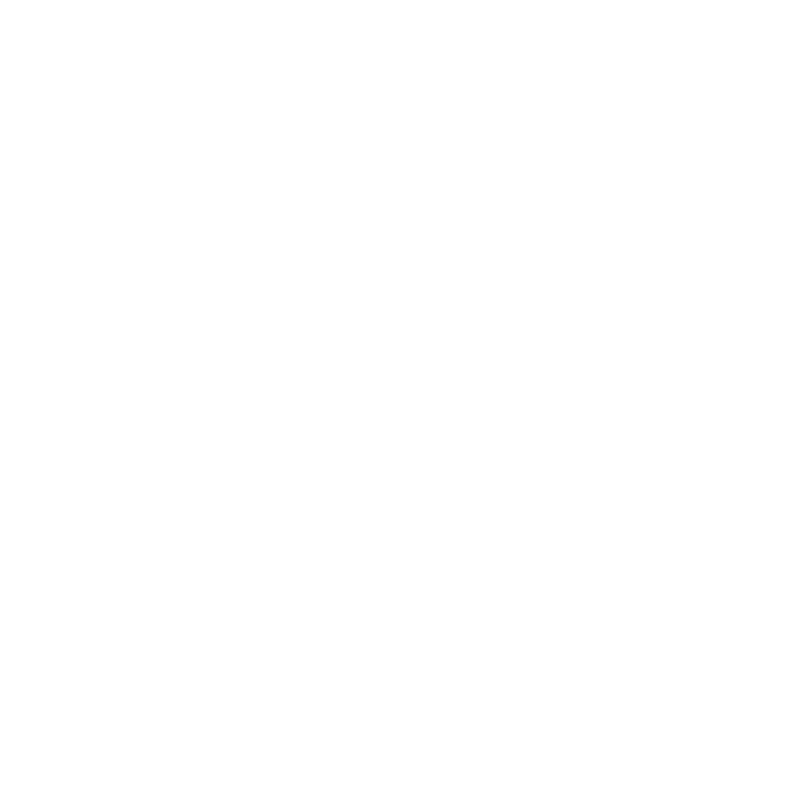
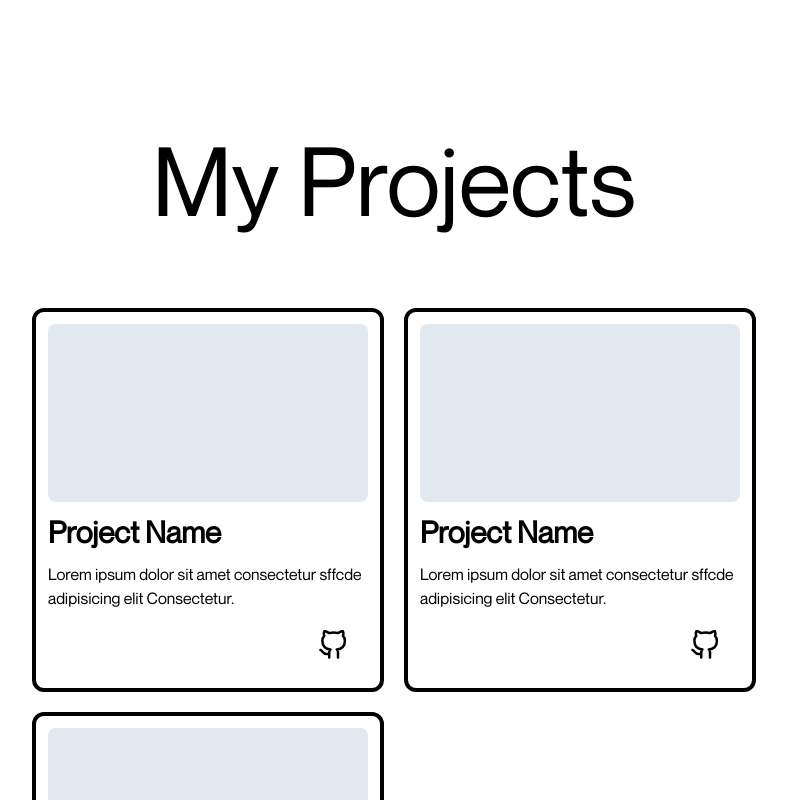
Before and after one commit to gvirus21/Portfolio-website, a Next.js app: page / in a window 1280 px wide. Shown: the part 1560-2360 px from the top of the page, without its empty margins (246-1033 px from the left). Before the commit the page ends 1640 px from the top, so only its background shows below. Built offline with nearby package versions, Linux system fonts and the light colour scheme.

Commit message:
WIP - projects page

```diff
--- /dev/null
+++ b/app/Projects.tsx
@@ -0,0 +1,98 @@
+"use client";
+import React from "react";
+import { FiGithub } from "react-icons/fi";
+import { IconContext } from "react-icons";
+import { motion } from "framer-motion";
+
+const containerVariant = {
+  initial: {
+    opacity: 0,
+    y: 100,
+  },
+  visible: {
+    opacity: 1,
+    y: 0,
+    transition: {
+      ease: "easeOut",
+      duration: 0.8,
+    },
+  },
+};
+
+const projects = [
+  {
+    id: 1,
+    name: "Project Name",
+    description:
+      " Lorem ipsum dolor sit amet consectetur sffcde adipisicing elit Consectetur.",
+    hostedLink: "",
+    githubLink: "",
+  },
+  {
+    id: 2,
+    name: "Project Name",
+    description:
+      " Lorem ipsum dolor sit amet consectetur sffcde adipisicing elit Consectetur.",
+    hostedLink: "",
+    githubLink: "",
+  },
+  {
+    id: 3,
+    name: "Project Name",
+    description:
+      " Lorem ipsum dolor sit amet consectetur sffcde adipisicing elit Consectetur.",
+    hostedLink: "",
+    githubLink: "",
+  },
+];
+
+const Projects = () => {
+  return (
+    <div className="h-screen w-screen bg-white -mt-1 xs:pt-24 flex justify-center">
+      <motion.div
+        variants={containerVariant}
+        initial="initial"
+        whileInView="visible"
+        viewport={{ once: false, amount: 0.3 }}
+        className="max-w-[70rem]"
+      >
+        <h1 className="xs:text-5xl lg:text-8xl xs:text-center xl:text-right xs:mb-10 lg:mb-20">
+          My Projects
+        </h1>
+        <div className="grid xs:grid-cols-1 lg:grid-cols-2 xl:grid-cols-3 gap-5 mt-10 w-full">
+          {projects.map((project) => {
+            return (
+              <ProjectCard
+                key={project.id}
+                name={project.name}
+                description={project.description}
+              />
+            );
+          })}
+        </div>
+      </motion.div>
+    </div>
+  );
+};
+
+export default Projects;
+
+const ProjectCard = ({ name, description }) => {
+  return (
+    <div className="h-[24rem] rounded-xl w-[22rem] bg-white border-4 border-black flex flex-col items-center px-3">
+      <div className="bg-slate-200 w-[20rem] h-[12rem] rounded-lg my-3"></div>
+
+      <div className="h-3/6 w-full flex flex-col">
+        <h1 className="text-3xl font-bold">{name}</h1>
+        <p className="mt-3 mb-5">{description}</p>
+        <div className="flex justify-end px-5">
+          <div className="">
+            <IconContext.Provider value={{ size: "30", color: "#000" }}>
+              <FiGithub />
+            </IconContext.Provider>
+          </div>
+        </div>
+      </div>
+    </div>
+  );
+};
--- a/app/page.tsx
+++ b/app/page.tsx
@@ -3,6 +3,7 @@ import Cursor from "../components/utils/Cursor";
 import Header from "./Header"
 import Herosection from "./Herosection"
 import About from "./About"
+import Projects from "./Projects"
 const page = () => {
   return (
     <div className="relative">
@@ -10,6 +11,7 @@ const page = () => {
       <Header />
       <Herosection />
       <About />
+      <Projects />
     </div>
   );
 };
--- a/components/Header/MobileExpandedMenu.tsx
+++ b/components/Header/MobileExpandedMenu.tsx
@@ -3,10 +3,10 @@ import Link from "next/link";
 import { motion } from "framer-motion";
 import { linkVariant, containerVariant } from "./variants";
 import {
-  AiOutlineTwitter,
-  AiOutlineGithub,
-  AiFillLinkedin,
-} from "react-icons/ai";
+  FiTwitter,
+  FiGithub,
+  FiLinkedin,
+} from "react-icons/fi";
 import { IconContext } from "react-icons/lib";
 
 const style = {
@@ -21,17 +21,17 @@ const MobileExpandedMenu = () => {
     {
       name: "Twitter",
       link: "https://www.twitter.com/GouravKumarDev",
-      icon: <AiOutlineTwitter />,
+      icon: <FiTwitter />,
     },
     {
       name: "Github",
       link: "https://www.github.com/gvirus21",
-      icon: <AiOutlineGithub />,
+      icon: <FiGithub />,
     },
     {
       name: "LinkedIn",
       link: "https://www.linkedin.com/in/gouravkumar-21/",
-      icon: <AiFillLinkedin />,
+      icon: <FiLinkedin />,
     },
   ];
 
```
